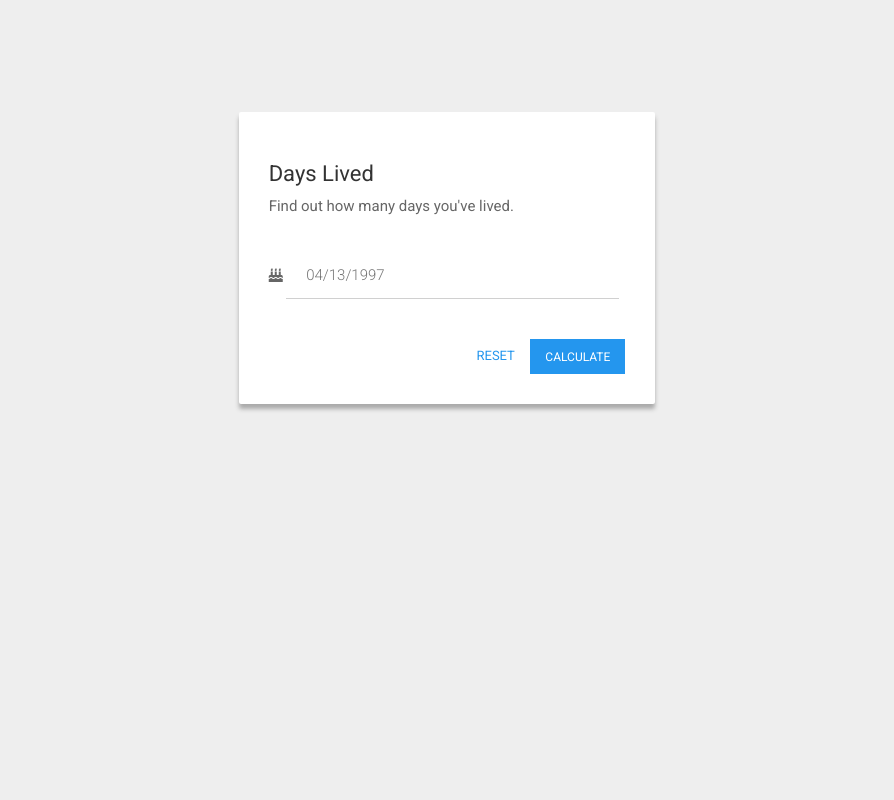
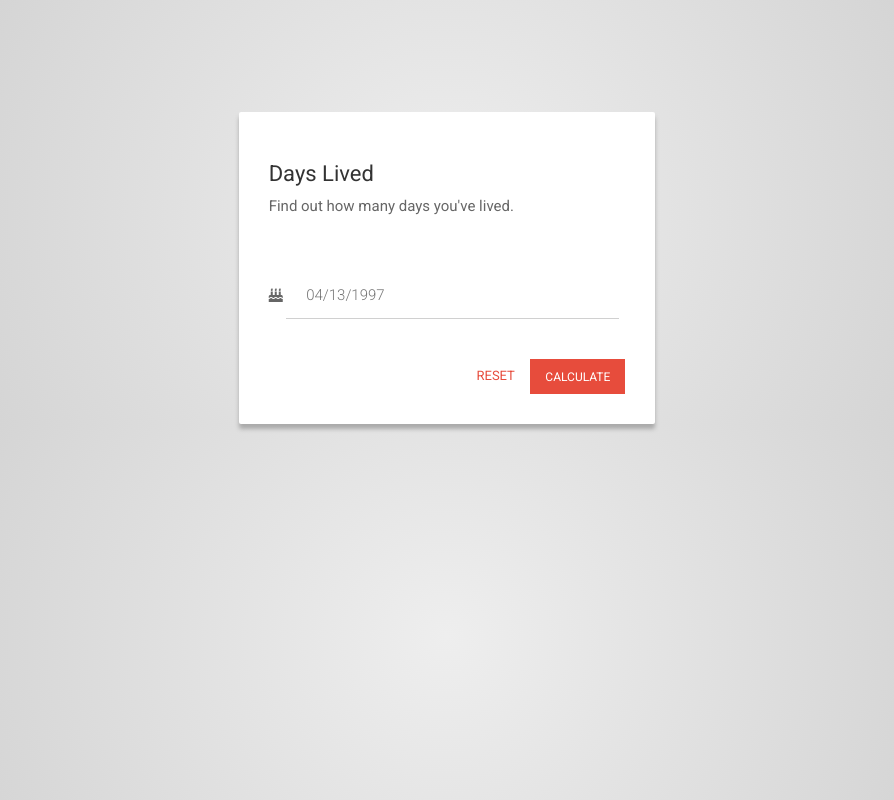
Before and after one commit to narulakeshav/days-lived, a plain HTML site: page index.html in a window 1280 px wide. Shown: the whole page, without its empty margins (193-1087 px from the left). Drawn offline with nearby package versions, Linux system fonts and the light colour scheme.

Commit message:
Change color scheme

```diff
--- a/css/creative.css
+++ b/css/creative.css
@@ -1,7 +1,7 @@
 body {
   font-family: Roboto;
   padding-top: 8em;
-  background: #EEEEEE;
+  background: radial-gradient(circle, #EEE, #CCC);
 }
 
 h1 {
@@ -10,7 +10,7 @@ h1 {
   padding-left: 15px;
 }
 .find {
-  margin-bottom: 10px;
+  margin-bottom: 30px;
   padding-left: 15px;
   font-size: 15px;
   color: #666;
@@ -49,7 +49,7 @@ label {
 .btn-success:focus {
   margin-top: 40px;
   outline: 0;
-  background: #2496EE;
+  background: #E74C3C;
   border: none;
   border-radius: 0;
   padding: 8px 15px;
@@ -61,13 +61,13 @@ label {
   box-shadow: 0px 0px 0px transparent;
 }
 .btn-success:hover {
-  background: #4EADF5;
+  background: #C0392B;
 }
 .btn-side,
 .btn-side:focus {
   background: transparent;
   border: none;
-  color: #2496EE;
+  color: #E74C3C;
   text-transform: uppercase;
   font-size: 13px;
   margin-top: 40px;
```
